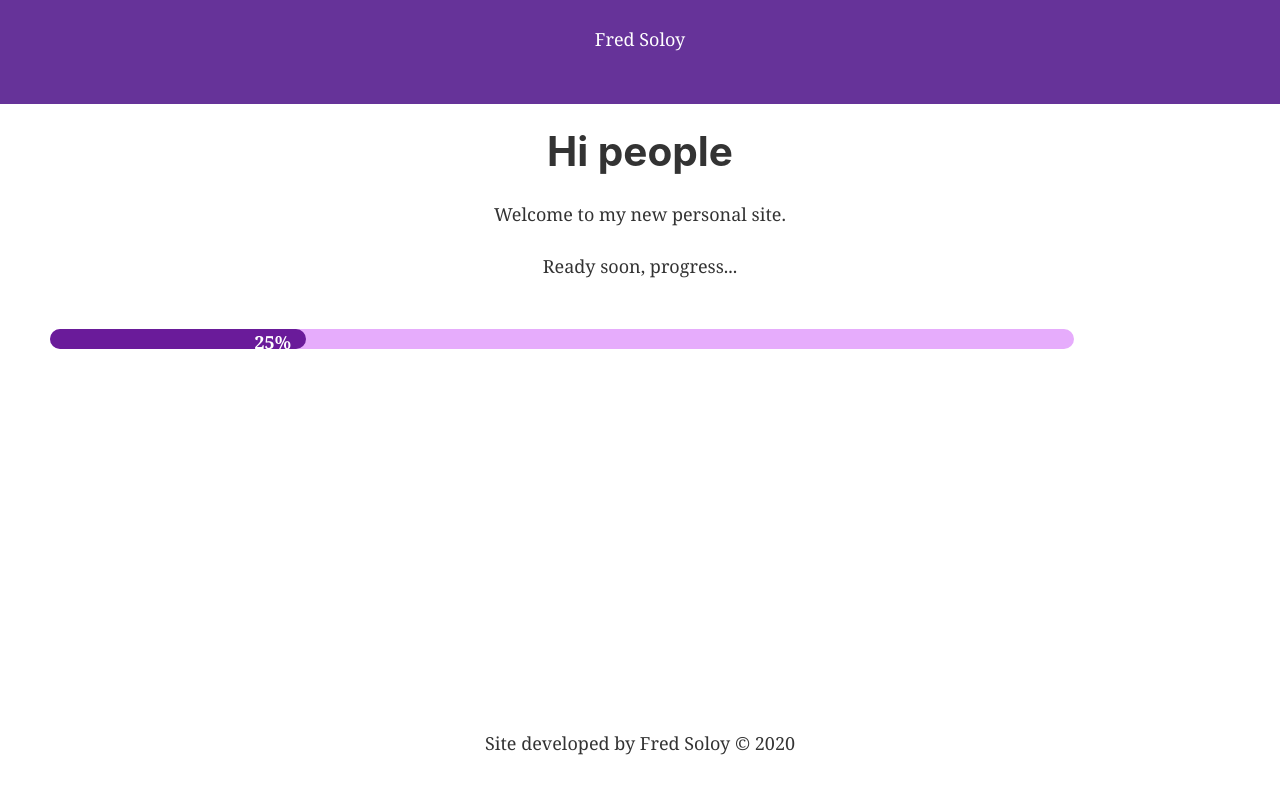
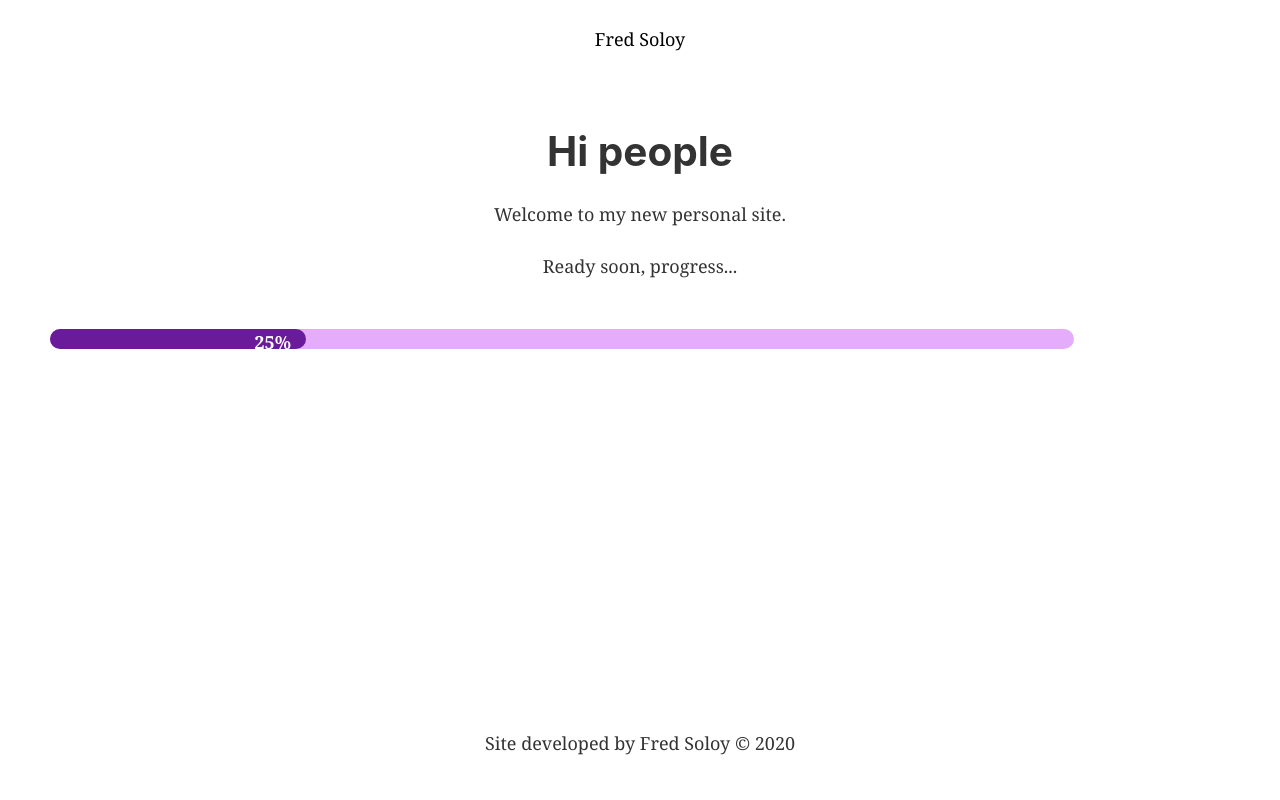
Before and after one commit to Frederic-S/fredsoloy-gatsby, a Gatsby site: page / in a window 1280 px wide. Built offline with nearby package versions, Linux system fonts and the light colour scheme; Gatsby itself is replaced by a stand-in of ours.

Commit message:
changed header logo

```diff
--- a/src/components/header.module.scss
+++ b/src/components/header.module.scss
@@ -1,5 +1,6 @@
 .header {
-  background-color: rebeccapurple;
+  //background-color: rebeccapurple;
+  background: rgba(255, 255, 255, 0.1);
   margin-bottom: 1.45rem;
 }
 
@@ -13,6 +14,6 @@
   display: flex;
   justify-content: center;
   margin: 0;
-  color: white;
+  color: black;
   text-decoration: none;
 }
```
